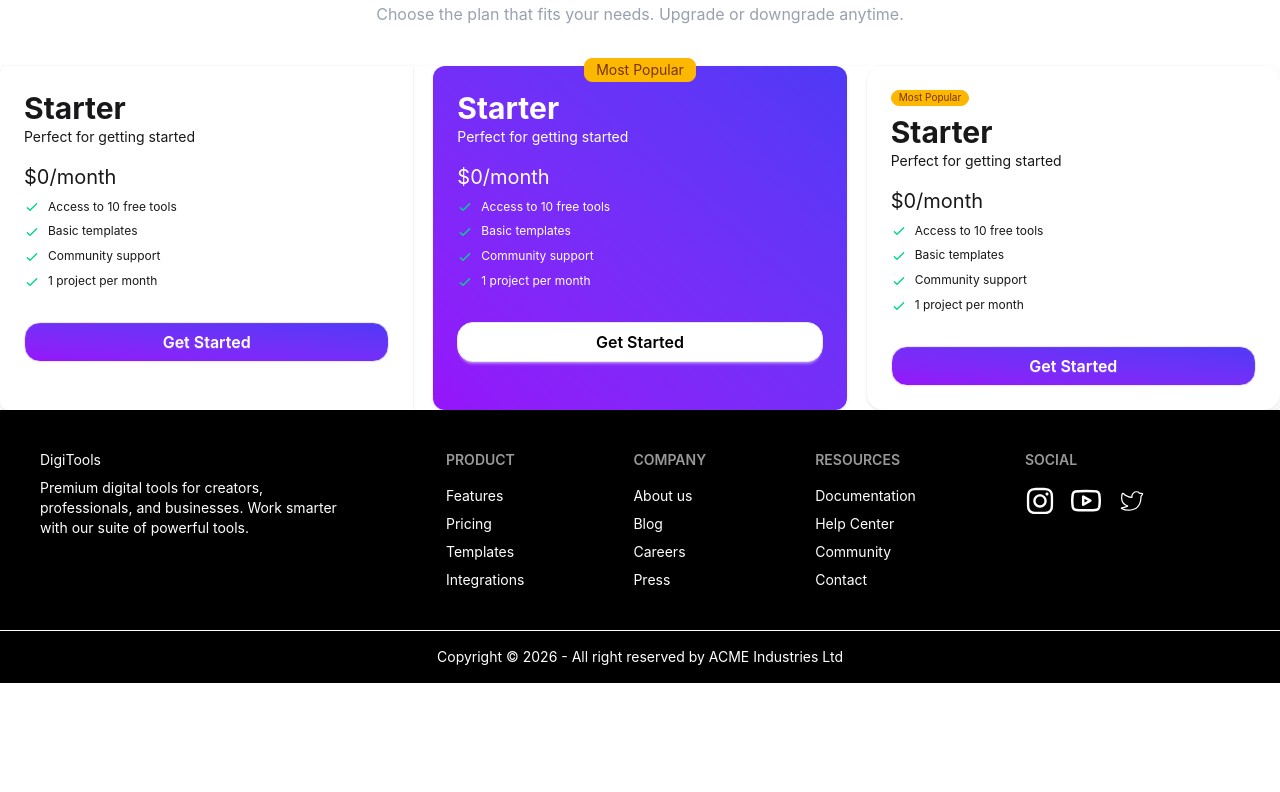
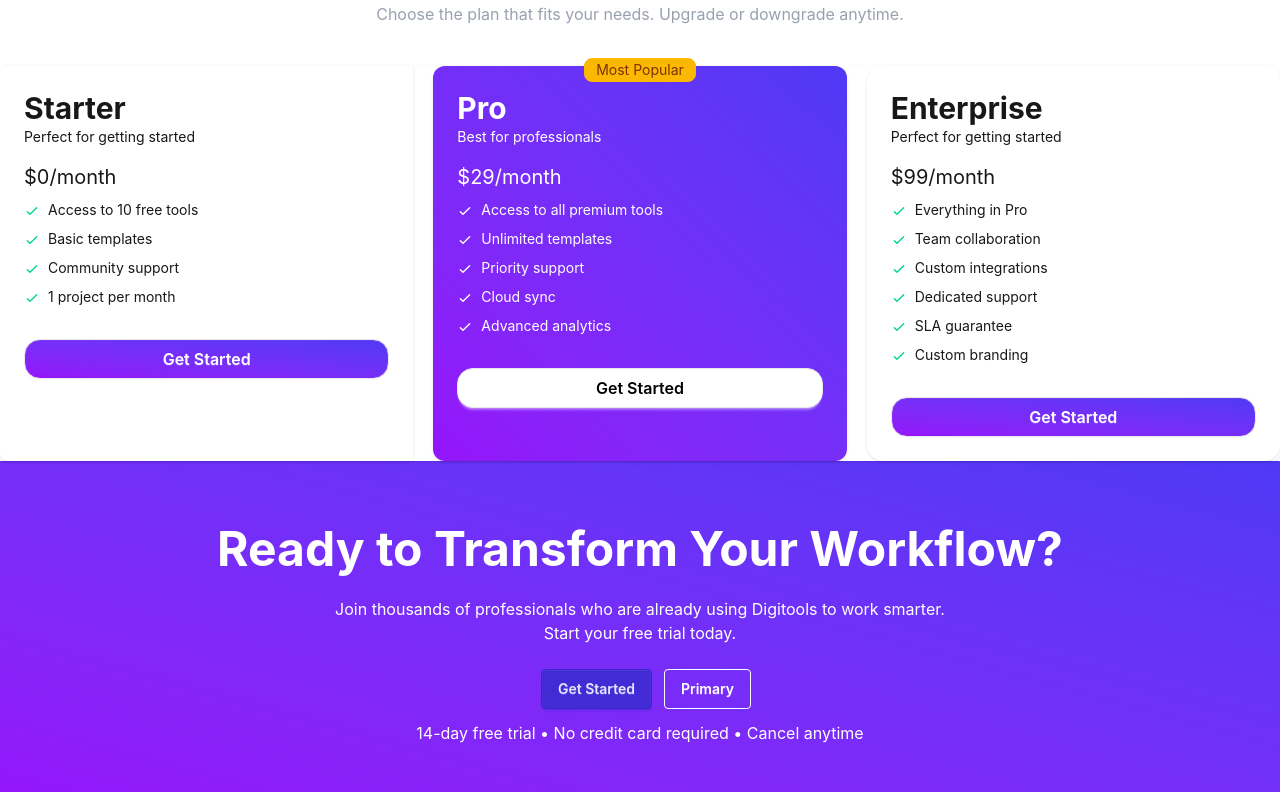
Before and after one commit to Jihad4546/A13-A6, a React (Vite) app: page / in a window 1280 px wide. Shown: the part 2808-3600 px from the top of the page. Before the commit the page ends 3491 px from the top, so only its background shows below. Built offline with nearby package versions, Linux system fonts and the light colour scheme.

Commit message:
coding review and cling coding

```diff
--- a/src/App.jsx
+++ b/src/App.jsx
@@ -9,6 +9,7 @@ import PremimunDigitalTools from './component/Premium-Digital-Tools/PremimunDigi
 import PricingCard from './component/PricingCard/PricingCard'
 import { ToastContainer } from 'react-toastify'
 import Footer from './component/footer/Footer'
+import Readyto from './component/readyTo/Readyto'
 
 const cardData = async ()=>{
   const res = await fetch('../public/data.json')
@@ -32,6 +33,7 @@ function App() {
     </Suspense>
     <GetStaps></GetStaps>
     <PricingCard></PricingCard>
+    <Readyto></Readyto>
     <Footer></Footer>
    <ToastContainer/>
     </div>
--- a/src/component/PricingCard/PricingCard.jsx
+++ b/src/component/PricingCard/PricingCard.jsx
@@ -13,7 +13,7 @@ const PricingCard = () => {
                         <h2 className="text-3xl font-bold">Starter</h2>
                         <p>Perfect for getting started</p>
                     </div>
-                    <ul className="mt-2 flex flex-col gap-2 text-xs">
+                    <ul className="mt-2 flex flex-col gap-2 text-x">
                         <span className="text-xl">$0/month</span>
                         <li>
                             <svg xmlns="http://www.w3.org/2000/svg" className="size-4 me-2 inline-block text-success" fill="none" viewBox="0 0 24 24" stroke="currentColor"><path strokeLinecap="round" strokeLinejoin="round" strokeWidth="2" d="M5 13l4 4L19 7" /></svg>
@@ -39,55 +39,67 @@ const PricingCard = () => {
                 <div className="card-body shadow  bg-linear-to-bl from-[#4F39F6] to-[#9514FA] text-white rounded-xl">
                     <span className="badge badge-xls -mt-8 badge-warning mx-auto">Most Popular</span>
                     <div className="justify-between">
-                        <h2 className="text-3xl font-bold">Starter</h2>
-                        <p>Perfect for getting started</p>
+                        <h2 className="text-3xl font-bold">Pro</h2>
+                        <p>Best for professionals</p>
                     </div>
-                    <ul className="mt-2 flex flex-col gap-2 text-xs">
-                        <span className="text-xl">$0/month</span>
+                    <ul className="mt-2 flex flex-col gap-2 text-x">
+                        <span className="text-xl">$29/month</span>
                         <li>
-                            <svg xmlns="http://www.w3.org/2000/svg" className="size-4 me-2 inline-block text-success" fill="none" viewBox="0 0 24 24" stroke="currentColor"><path strokeLinecap="round" strokeLinejoin="round" strokeWidth="2" d="M5 13l4 4L19 7" /></svg>
-                            <span>Access to 10 free tools</span>
+                            <svg xmlns="http://www.w3.org/2000/svg" className="size-4 me-2 inline-block text-white" fill="none" viewBox="0 0 24 24" stroke="currentColor"><path strokeLinecap="round" strokeLinejoin="round" strokeWidth="2" d="M5 13l4 4L19 7" /></svg>
+                            <span>Access to all premium tools</span>
                         </li>
                         <li>
-                            <svg xmlns="http://www.w3.org/2000/svg" className="size-4 me-2 inline-block text-success" fill="none" viewBox="0 0 24 24" stroke="currentColor"><path strokeLinecap="round" strokeLinejoin="round" strokeWidth="2" d="M5 13l4 4L19 7" /></svg>
-                            <span>Basic templates</span>
+                            <svg xmlns="http://www.w3.org/2000/svg" className="size-4 me-2 inline-block text-white" fill="none" viewBox="0 0 24 24" stroke="currentColor"><path strokeLinecap="round" strokeLinejoin="round" strokeWidth="2" d="M5 13l4 4L19 7" /></svg>
+                            <span>Unlimited templates</span>
                         </li>
                         <li>
-                            <svg xmlns="http://www.w3.org/2000/svg" className="size-4 me-2 inline-block text-success" fill="none" viewBox="0 0 24 24" stroke="currentColor"><path strokeLinecap="round" strokeLinejoin="round" strokeWidth="2" d="M5 13l4 4L19 7" /></svg>
-                            <span>Community support</span>
+                            <svg xmlns="http://www.w3.org/2000/svg" className="size-4 me-2 inline-block text-white" fill="none" viewBox="0 0 24 24" stroke="currentColor"><path strokeLinecap="round" strokeLinejoin="round" strokeWidth="2" d="M5 13l4 4L19 7" /></svg>
+                            <span>Priority support</span>
                         </li>
                         <li>
-                            <svg xmlns="http://www.w3.org/2000/svg" className="size-4 me-2 inline-block text-success" fill="none" viewBox="0 0 24 24" stroke="currentColor"><path strokeLinecap="round" strokeLinejoin="round" strokeWidth="2" d="M5 13l4 4L19 7" /></svg>
-                            <span>1 project per month</span>
+                            <svg xmlns="http://www.w3.org/2000/svg" className="size-4 me-2 inline-block text-white" fill="none" viewBox="0 0 24 24" stroke="currentColor"><path strokeLinecap="round" strokeLinejoin="round" strokeWidth="2" d="M5 13l4 4L19 7" /></svg>
+                            <span>Cloud sync</span>
                         </li>
+                        <li>
+                            <svg xmlns="http://www.w3.org/2000/svg" className="size-4 me-2 inline-block text-white" fill="none" viewBox="0 0 24 24" stroke="currentColor"><path strokeLinecap="round" strokeLinejoin="round" strokeWidth="2" d="M5 13l4 4L19 7" /></svg>
+                            <span>Advanced analytics</span>
+                        </li>
+
                     </ul>
                     <div className="mt-6">
                         <button className="w-full btn bg-white rounded-2xl text-black text-[16px]"><a >Get Started</a></button>
                     </div>
                 </div>
                 <div className="card-body shadow rounded-2xl">
-                    <span className="badge badge-xs badge-warning">Most Popular</span>
                     <div className="justify-between">
-                        <h2 className="text-3xl font-bold">Starter</h2>
+                        <h2 className="text-3xl font-bold">Enterprise</h2>
                         <p>Perfect for getting started</p>
                     </div>
-                    <ul className="mt-2 flex flex-col gap-2 text-xs">
-                        <span className="text-xl">$0/month</span>
+                    <ul className="mt-2 flex flex-col gap-2 text-x">
+                        <span className="text-xl">$99/month</span>
                         <li>
                             <svg xmlns="http://www.w3.org/2000/svg" className="size-4 me-2 inline-block text-success" fill="none" viewBox="0 0 24 24" stroke="currentColor"><path strokeLinecap="round" strokeLinejoin="round" strokeWidth="2" d="M5 13l4 4L19 7" /></svg>
-                            <span>Access to 10 free tools</span>
+                            <span>Everything in Pro</span>
                         </li>
                         <li>
                             <svg xmlns="http://www.w3.org/2000/svg" className="size-4 me-2 inline-block text-success" fill="none" viewBox="0 0 24 24" stroke="currentColor"><path strokeLinecap="round" strokeLinejoin="round" strokeWidth="2" d="M5 13l4 4L19 7" /></svg>
-                            <span>Basic templates</span>
+                            <span>Team collaboration</span>
                         </li>
                         <li>
                             <svg xmlns="http://www.w3.org/2000/svg" className="size-4 me-2 inline-block text-success" fill="none" viewBox="0 0 24 24" stroke="currentColor"><path strokeLinecap="round" strokeLinejoin="round" strokeWidth="2" d="M5 13l4 4L19 7" /></svg>
-                            <span>Community support</span>
+                            <span>Custom integrations</span>
                         </li>
                         <li>
                             <svg xmlns="http://www.w3.org/2000/svg" className="size-4 me-2 inline-block text-success" fill="none" viewBox="0 0 24 24" stroke="currentColor"><path strokeLinecap="round" strokeLinejoin="round" strokeWidth="2" d="M5 13l4 4L19 7" /></svg>
-                            <span>1 project per month</span>
+                            <span>Dedicated support</span>
+                        </li>
+                        <li>
+                            <svg xmlns="http://www.w3.org/2000/svg" className="size-4 me-2 inline-block text-success" fill="none" viewBox="0 0 24 24" stroke="currentColor"><path strokeLinecap="round" strokeLinejoin="round" strokeWidth="2" d="M5 13l4 4L19 7" /></svg>
+                            <span>SLA guarantee</span>
+                        </li>
+                        <li>
+                            <svg xmlns="http://www.w3.org/2000/svg" className="size-4 me-2 inline-block text-success" fill="none" viewBox="0 0 24 24" stroke="currentColor"><path strokeLinecap="round" strokeLinejoin="round" strokeWidth="2" d="M5 13l4 4L19 7" /></svg>
+                            <span>Custom branding</span>
                         </li>
                     </ul>
                     <div className="mt-6">
--- /dev/null
+++ b/src/component/readyTo/Readyto.jsx
@@ -0,0 +1,24 @@
+import React from 'react';
+
+const Readyto = () => {
+    return (
+        <div className='bg-linear-to-bl from-[#4F39F6] to-[#9514FA]'>
+            <div className="hero container mx-auto text-white">
+                <div className="hero-content text-center">
+                    <div className="py-12">
+                        <h1 className="text-2xl sm:text-4xl md:text-5xl font-bold">Ready to Transform Your Workflow?</h1>
+                        <p className="py-6">
+                            Join thousands of professionals who are already using Digitools to work smarter.
+                            <br></br>Start your free trial today.
+                        </p>
+                        <button className="btn btn-primary mx-3">Get Started</button>
+                        <button className="btn btn-outline btn-primary border-white hover:border-[#4f39f6] text-white">Primary</button>
+                        <p className='mt-3'>14-day free trial • No credit card required • Cancel anytime</p>
+                    </div>
+                </div>
+            </div>
+        </div>
+    );
+};
+
+export default Readyto;
```
